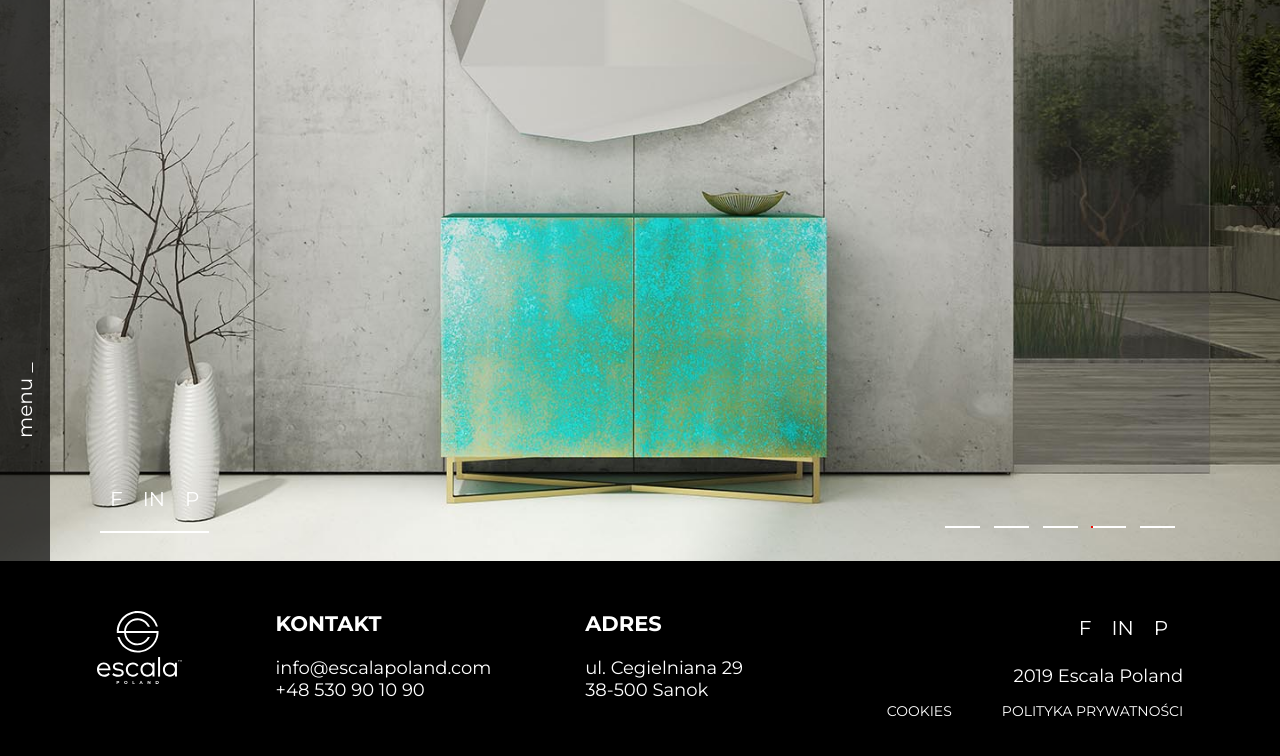
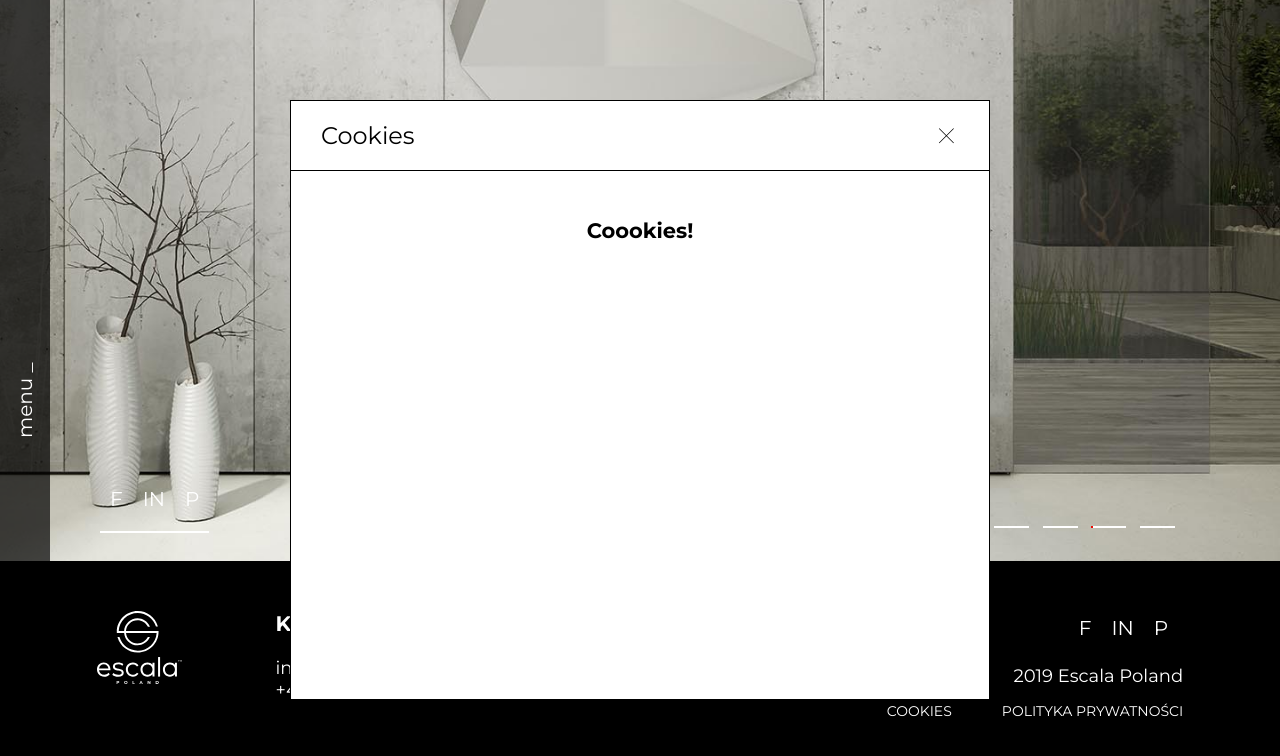
Before and after one commit to Bruinen90/escala, a React (Create React App) app: page / in a window 1280 px wide. Both pictures are taken after a click on the element "COOKIES". Shown: the part 239-995 px from the top of the page. Built offline with nearby package versions, Linux system fonts and the light colour scheme.

Commit message:
About animations ref-actor, policies popups basics

```diff
--- a/src/components/Footer/Footer.js
+++ b/src/components/Footer/Footer.js
@@ -3,7 +3,7 @@ import styles from './Footer.module.css';
 import Logo from '../Logo/Logo';
 import SocialIcons from '../SocialIcons/SocialIcons';
 
-const Footer = () => (
+const Footer = (props) => (
     <div className={styles.container}>
         <div className={styles.logo}>
             <Logo
@@ -38,8 +38,8 @@ const Footer = () => (
             </div>
             <div className={styles.year}>2019 Escala Poland</div>
             <div className={styles.cookies}>
-                <div>Cookies</div>
-                <div>Polityka prywatności</div>
+                <div onClick={props.clickShowCookies}>Cookies</div>
+                <div onClick={props.clickShowPrivace}>Polityka prywatności</div>
             </div>
         </div>
     </div>
--- a/src/components/Logo/Logo.module.css
+++ b/src/components/Logo/Logo.module.css
@@ -4,7 +4,7 @@
 
 .absolute {
     position: absolute;
-    top: 0;
+    top: 2vh;
     left: 0;
     right: 0;
     margin: auto;
--- a/src/components/Nav/Nav.module.css
+++ b/src/components/Nav/Nav.module.css
@@ -13,6 +13,13 @@
     padding: 50px;
     z-index: 10;
     animation: attentionOnLoad .75s .5s 2 ease-in-out alternate;
+    -webkit-tap-highlight-color: transparent;
+    -webkit-touch-callout: none;
+    -webkit-user-select: none;
+    -khtml-user-select: none;
+    -moz-user-select: none;
+    -ms-user-select: none;
+    user-select: none;
 }
 
 .hidden {
@@ -21,7 +28,7 @@
 
 @keyframes attentionOnLoad {
     to {
-        transform: translateX(-80%);
+        transform: translateX(-85%);
     }
 }
 
--- /dev/null
+++ b/src/components/Policy/Policy.js
@@ -0,0 +1,18 @@
+import React from 'react';
+import styles from './Policy.module.css';
+import PolicyCont from '../../containers/PolicyCont/PolicyCont';
+
+const Policy = (props) => {
+    const cookies = <h2>Coookies!</h2>
+    const privacy = <h2>Privacy</h2>
+    return(
+        <PolicyCont
+            header={props.header}
+            show={props.show}
+            clickClose={props.close}
+        >
+            {props.type==='cookies' ? cookies : privacy}
+        </PolicyCont>
+    );
+};
+export default Policy;
--- a/src/containers/About/About.js
+++ b/src/containers/About/About.js
@@ -5,20 +5,23 @@ import SubPage from '../SubPage/SubPage';
 import NarrowPage from '../NarrowPage/NarrowPage';
 
 class About extends Component {
-    state = {
-        scrollPos: 0,
+    constructor(props) {
+        super(props);
+        this.imgRefs = [];
+        for(let i = 0; i<data.sections.length; i++) {
+            this.imgRefs.push(React.createRef())
+        }
     }
     componentDidMount() {
-        const allImg = document.querySelectorAll(`.${styles.img}`);
+        const allImg = this.imgRefs.map(ref => ref.current)
         const fadeIn = (e) =>{
-            this.setState({scrollPos: window.pageYOffset})
             allImg.forEach(image => {
                 if(image.getBoundingClientRect().top < window.innerHeight*0.8) {
                     image.classList.add(styles.show)
                 }
             })
         }
-        window.addEventListener('load', fadeIn)
+        fadeIn();
         document.addEventListener('scroll', fadeIn);
     }
     render() {
@@ -38,6 +41,7 @@ class About extends Component {
                         src={require(`../../img/about/img_${index+1}.jpg`)}
                         alt={section.header}
                         className={styles.img}
+                        ref={this.imgRefs[index]}
                     />
                 </div>
             )
--- a/src/containers/App/App.js
+++ b/src/containers/App/App.js
@@ -12,10 +12,21 @@ import Info from '../Info/Info';
 import Cooperation from '../Cooperation/Cooperation';
 import About from '../About/About';
 import Contact from '../Contact/Contact';
+import Policy from '../../components/Policy/Policy';
 
 import productsData from '../../data/products';
 
 class App extends Component {
+    state={
+        showPrivatePolicy: false,
+        showCookies: false,
+    }
+    togglePrivatePolicy = () => {
+        this.setState({showPrivatePolicy: !this.state.showPrivatePolicy})
+    }
+    toggleCookies = () => {
+        this.setState({showCookies: !this.state.showCookies})
+    }
   render() {
       const allProducts = [];
       for(let i = 1; i<productsData.length+1; i++) {
@@ -31,6 +42,20 @@ class App extends Component {
       <div className="App">
         <Nav/>
         <section className={styles.mainContainer}>
+            <Policy
+                close={this.togglePrivatePolicy}
+                show={this.state.showPrivatePolicy}
+                header='Polityka'
+                type='privacy'
+            >
+            </Policy>
+            <Policy
+                close={this.toggleCookies}
+                show={this.state.showCookies}
+                header='Cookies'
+                type='cookies'
+            >
+            </Policy>
             <Switch>
                 <Route path='/' exact component={Home} />
                 <Route path='/products' exact component={Products} />
@@ -41,7 +66,10 @@ class App extends Component {
                 {allProducts}
             </Switch>
         </section>
-        <Footer />
+        <Footer
+            clickShowPrivace={this.togglePrivatePolicy}
+            clickShowCookies={this.toggleCookies}
+        />
       </div>
     );
   }
--- /dev/null
+++ b/src/containers/PolicyCont/PolicyCont.js
@@ -0,0 +1,26 @@
+import React from 'react';
+import styles from './PolicyCont.module.css';
+import closeIcon from '../../img/icons/close_icon.svg'
+
+const PolicyCont = (props) => {
+    let display = props.show ? 'flex' : 'none';
+    return(
+        <div className={styles.container} style={{display: display}}>
+            <div className={styles.headerBar}>
+                <h2 className={styles.header}>
+                    {props.header}
+                </h2>
+                <img
+                    src={closeIcon}
+                    alt="Zamknij"
+                    className={styles.closeIcon}
+                    onClick={props.clickClose}
+                />
+            </div>
+            <div className={styles.content}>
+                {props.children}
+            </div>
+        </div>
+    );
+}
+export default PolicyCont;
--- /dev/null
+++ b/src/containers/PolicyCont/PolicyCont.module.css
@@ -0,0 +1,53 @@
+.container {
+    position: fixed;
+    top: 0;
+    left: 0;
+    width: 100%;
+    height: 100vh;
+    background-color: #fff;
+    flex-direction: column;
+    align-items: center;
+    z-index: 1000;
+}
+
+.headerBar {
+    display: flex;
+    align-items: center;
+    justify-content: center;
+    border-bottom: 1px solid #000;
+    width: 100%;
+    padding: 0px 30px;
+}
+
+.header {
+    font-weight: normal;
+    text-align: center;
+}
+
+.closeIcon {
+    width: 25px;
+    height: 25px;
+    margin-left: auto;
+    cursor: pointer;
+}
+
+.content {
+    padding: 30px;
+    font-size: 12px;
+}
+
+@media (min-width: 768px) {
+    .container {
+        width: 700px;
+        height: 75vh;
+        right: 0;
+        margin: auto;
+        border: 1px solid #000;
+        top: 50%;
+        transform: translateY(-50%);
+    }
+
+    .content {
+        font-size: 14px;
+    }
+}
--- a/src/css/global.css
+++ b/src/css/global.css
@@ -23,11 +23,4 @@ code {
 
 * {
     box-sizing: border-box;
-    -webkit-tap-highlight-color: transparent;
-    -webkit-touch-callout: none;
-    -webkit-user-select: none;
-    -khtml-user-select: none;
-    -moz-user-select: none;
-    -ms-user-select: none;
-    user-select: none;
 }
```
Also changed, not shown: src/components/Policy/Policy.module.css (added), src/img/icons/close_icon.svg (added), 16 other files (tests, documents, lock files or other folders).
